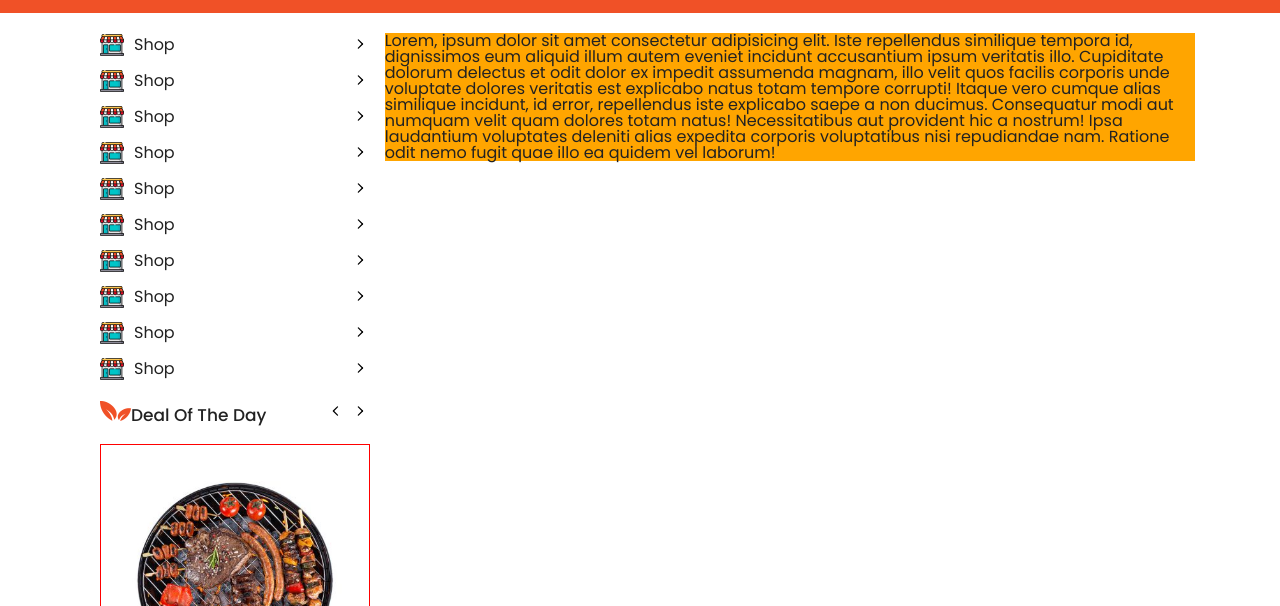
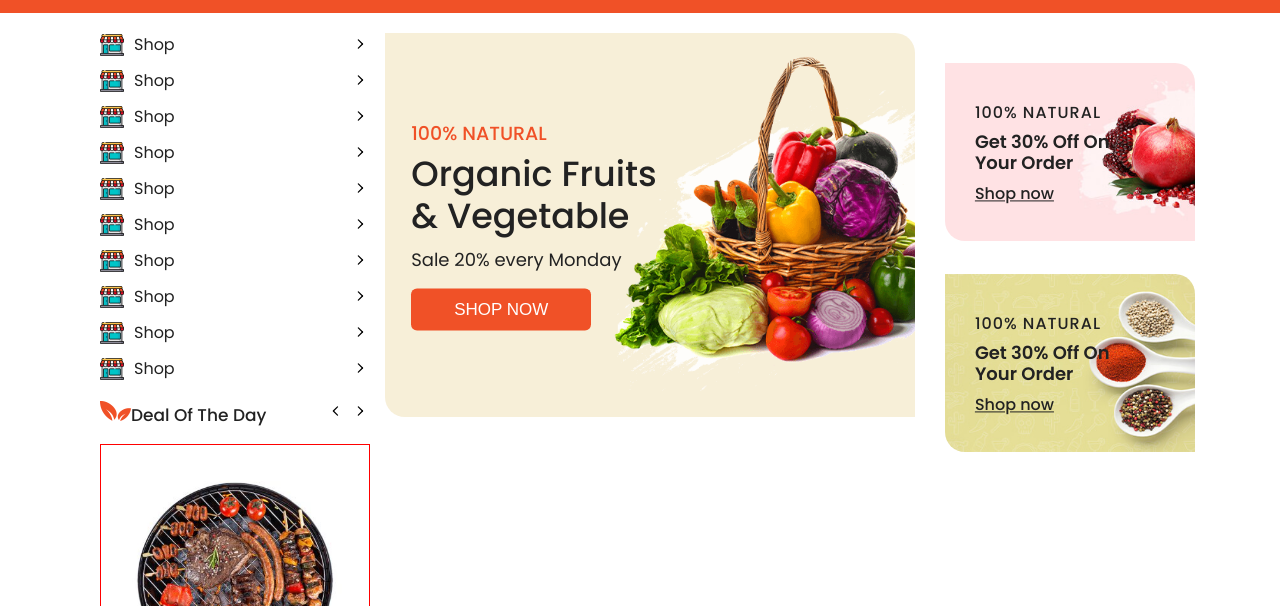
Before and after one commit to thanhht05/Fresh-Food, a website: page index.html in a window 1280 px wide. Shown: the part 194-800 px from the top of the page. Drawn offline with Linux system fonts and the light colour scheme.

Commit message:
done-slider

```diff
--- a/index.html
+++ b/index.html
@@ -261,13 +261,68 @@
                         </div>
                     </div>
                     <div class="main-content">
-                        Lorem, ipsum dolor sit amet consectetur adipisicing elit. Iste repellendus similique tempora id, dignissimos eum
-                        aliquid illum autem eveniet incidunt accusantium ipsum veritatis illo. Cupiditate dolorum delectus et odit dolor ex
-                        impedit assumenda magnam, illo velit quos facilis corporis unde voluptate dolores veritatis est explicabo natus
-                        totam tempore corrupti! Itaque vero cumque alias similique incidunt, id error, repellendus iste explicabo saepe a
-                        non ducimus. Consequatur modi aut numquam velit quam dolores totam natus! Necessitatibus aut provident hic a
-                        nostrum! Ipsa laudantium voluptates deleniti alias expedita corporis voluptatibus nisi repudiandae nam. Ratione odit
-                        nemo fugit quae illo ea quidem vel laborum!
+                        <div class="slider">
+                            <div class="silder__inner">
+                                <div class="row">
+                                    <div class="col-8 col-lg-12">
+                                        <div class="slider__content">
+                                            <img src="./assets/img/slider1.jpg" alt="" class="slider__img" />
+                                            <div class="slider-desc">
+                                                <h4 class="slider-desc__lable">100% NATURAL</h4>
+                                                <h2 class="slider-desc__title">
+                                                    Organic Fruits <br />
+                                                    & Vegetable
+                                                </h2>
+                                                <p class="slider-desc__subtitle">Sale 20% every Monday</p>
+                                                <div class="slider-desc__act">
+                                                    <button class="btn btn--primary slider-desc__btn">shop now</button>
+                                                </div>
+                                            </div>
+                                            <button class="slider__slick slider__slick--prve">
+                                                <img src="./assets/icon/arrow-left.svg" alt="" class="slider__icon" />
+                                            </button>
+                                            <button class="slider__slick slider__slick--next">
+                                                <img src="./assets/icon/arrow-right.svg" alt="" class="slider__icon" />
+                                            </button>
+                                        </div>
+                                    </div>
+                                    <div class="col-4 col-lg-12">
+                                        <div class="slider-aside">
+                                            <div class="row">
+                                                <div class="col-12 col-lg-6 col-sm-12 gy-3">
+                                                    <div class="slider-aside__content">
+                                                        <img src="./assets/img/slider2.jpg" alt="" class="slider-aside__img slider__img" />
+                                                        <div class="slider-aside__info">
+                                                            <p class="slider-aside__lable">100% NATURAL</p>
+                                                            <h3 class="slider-aside__title">
+                                                                Get 30% Off On <br />
+                                                                Your Order
+                                                            </h3>
+
+                                                            <a href="" class="slider-aside__link">Shop now</a>
+                                                        </div>
+                                                    </div>
+                                                </div>
+                                                <div class="col-12 col-lg-6 col-sm-12 gy-3">
+                                                    <div class="slider-aside__content">
+                                                        <img src="./assets/img/slider3.jpg" alt="" class="slider-aside__img slider__img" />
+                                                        <div class="slider-aside__info">
+                                                            <p class="slider-aside__lable">100% NATURAL</p>
+                                                            <h3 class="slider-aside__title">
+                                                                Get 30% Off On <br />
+                                                                Your Order
+                                                            </h3>
+
+                                                            <a href="" class="slider-aside__link">Shop now</a>
+                                                        </div>
+                                                    </div>
+                                                </div>
+                                            </div>
+                                        </div>
+                                    </div>
+                                </div>
+                            </div>
+                        </div>
                     </div>
                 </div>
             </div>
--- a/scss/components/_home.scss
+++ b/scss/components/_home.scss
@@ -1,9 +1,8 @@
 @use "../abstraction";
-.home-page{
+.home-page {
     margin-top: 20px;
 }
-.main-content{
-    background: orange;
+.main-content {
     width: 73%;
     float: right;
     @include abstraction.screen(lg) {
--- a/scss/components/_index.scss
+++ b/scss/components/_index.scss
@@ -6,3 +6,4 @@
 @forward "./home";
 @forward "./product-card";
 @forward "./countDown";
+@forward "./slider";
--- a/scss/components/_slider.scss
+++ b/scss/components/_slider.scss
@@ -0,0 +1,111 @@
+.slider {
+    &__content {
+        position: relative;
+    }
+    &__img {
+        width: 100%;
+        border-top-right-radius: 20px;
+        border-bottom-left-radius: 20px;
+        object-fit: cover;
+        &:hover ~ .slider__slick--next {
+            right: 0;
+            opacity: 1;
+            visibility: visible;
+        }
+        &:hover ~ .slider__slick--prve {
+            left: 0;
+            opacity: 1;
+            visibility: visible;
+        }
+    }
+    &__slick {
+        position: absolute;
+        top: 50%;
+        transform: translateY(-50%);
+        width: 45px;
+        height: 45px;
+        background: var(--primary-color);
+        border-radius: 50%;
+        display: flex;
+        align-items: center;
+        justify-content: center;
+        transition: all 0.5s;
+        &--prve {
+            left: -40px;
+        }
+        &--next {
+            right: -40px;
+        }
+        &--next,
+        &--prve {
+            opacity: 0;
+            visibility: hidden;
+        }
+    }
+    &__icon {
+        width: 30px;
+        height: 30px;
+        filter: var(--filter-white);
+    }
+}
+.slider-desc {
+    position: absolute;
+    top: 50%;
+    transform: translateY(-50%);
+    left: 5%;
+
+    &__lable {
+        color: var(--primary-color);
+        font-size: 1.9rem;
+        font-weight: 500;
+    }
+    &__title {
+        margin-top: 10px;
+        font-weight: 500;
+        font-size: 3.5rem;
+        line-height: 120%;
+    }
+    &__subtitle {
+        margin-top: 14px;
+        font-size: 1.8rem;
+    }
+    &__act {
+        margin-top: 20px;
+    }
+    &__btn {
+        text-transform: uppercase;
+        transition: all 0.6s;
+        &:hover {
+            background: transparent;
+            color: var(--text-color);
+        }
+    }
+}
+.slider-aside {
+    &__content {
+        position: relative;
+    }
+    &__info {
+        position: absolute;
+        top: 50%;
+        left: 12%;
+        transform: translateY(-50%);
+    }
+    &__lable {
+        font-weight: 500;
+        letter-spacing: 1px;
+        text-transform: uppercase;
+    }
+    &__title {
+        margin-top: 10px;
+        font-weight: 600;
+        font-size: 1.8rem;
+        line-height: 120%;
+    }
+    &__link{
+        margin-top: 12px;
+        display: inline-block;
+        font-weight: 500;
+        text-decoration: underline;
+    }
+}
```
Also changed, not shown: assets/css/main.css, assets/img/slider1.jpg (added), assets/img/slider2.jpg (added), assets/img/slider3.jpg (added), 1 other file.
